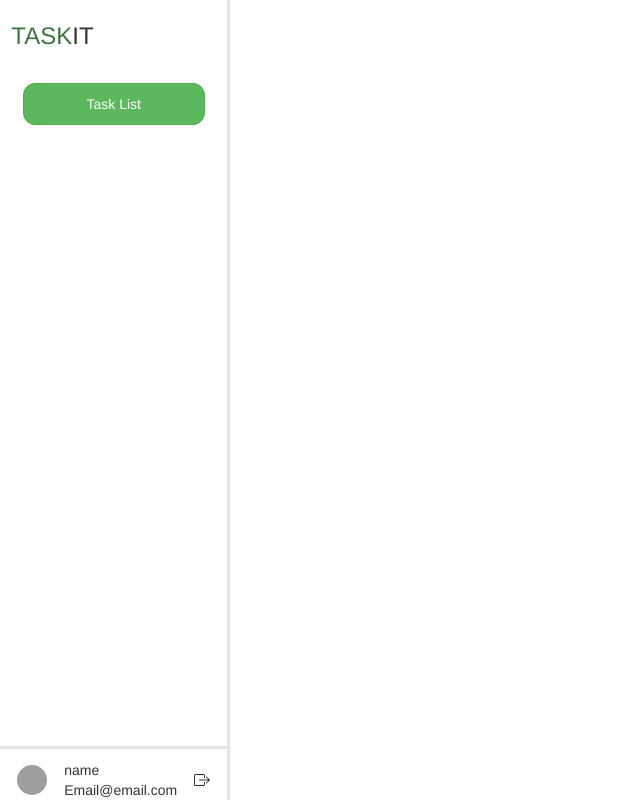
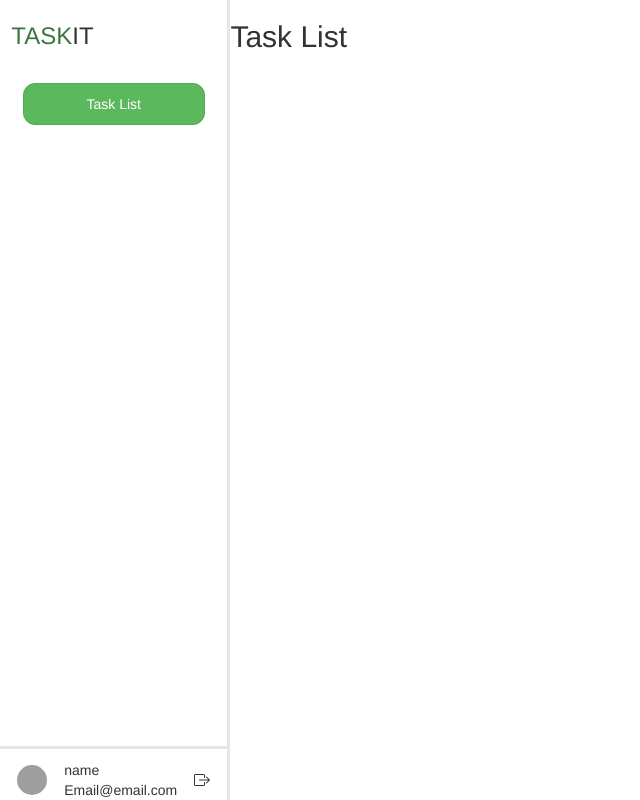
Before and after one commit to mik3ymikes/TaskIt-Project-App, an Angular app in the folder TaskItProject-app/: page / in a window 1280 px wide. Shown: the whole page, without its empty margins (0-640 px from the left). Built offline with nearby package versions, Linux system fonts and the light colour scheme; grey boxes are pictures that could not be loaded.

Commit message:
Added CSS Grid

```diff
--- a/TaskItProject-app/src/app/app.component.html
+++ b/TaskItProject-app/src/app/app.component.html
@@ -8,3 +8,4 @@
 <!-- * * * * * * * * * * * * * * * * * * * * * * * * * * * * * * * -->
 
 <app-sidebar></app-sidebar>
+<!-- <app-main></app-main> -->
--- a/TaskItProject-app/src/app/app.module.ts
+++ b/TaskItProject-app/src/app/app.module.ts
@@ -3,11 +3,13 @@ import { BrowserModule } from '@angular/platform-browser';
 
 import { AppComponent } from './app.component';
 import { SidebarComponent } from './sidebar/sidebar.component';
+import { MainComponent } from './main/main.component';
 
 @NgModule({
   declarations: [
     AppComponent,
-    SidebarComponent
+    SidebarComponent,
+    MainComponent
   ],
   imports: [
     BrowserModule
--- /dev/null
+++ b/TaskItProject-app/src/app/main/main.component.html
@@ -0,0 +1 @@
+<h2>Task List</h2>
--- a/TaskItProject-app/src/app/sidebar/sidebar.component.css
+++ b/TaskItProject-app/src/app/sidebar/sidebar.component.css
@@ -4,18 +4,28 @@
 
 }
 
+/* .container{
+  display: flex;
+} */
+
+body{
+  display: grid;
+  grid-template-columns: 18% 1fr;
+  height: 100vh;
+}
 
 
 
-.container{
+.side-container{
   display: flex;
   flex-direction: column;
-  height: 100vh;
+  grid-column: 1/2;
+
+  /* height: 100vh; */
 
   border-right: solid rgba(128, 128, 128, 0.199);
 
-  width: 18%;
-
+  /* width: 18%; */
 
 }
 
@@ -39,7 +49,6 @@
   margin: 0 auto;
   margin-top: 15%;
   width: 80%;
-
 
 }
 
@@ -70,3 +79,9 @@ h3{
  align-items: center;
 
 }
+
+
+.main{
+  grid-column: 2/3;
+
+}
--- a/TaskItProject-app/src/app/sidebar/sidebar.component.html
+++ b/TaskItProject-app/src/app/sidebar/sidebar.component.html
@@ -26,7 +26,8 @@
 -->
 
 <body>
-  <div class="container">
+
+    <div class="side-container">
       <div class="bar">
         <h3><span class="text-success">TASK</span>IT</h3>
         <button class="btn btn-success task-list-btn">Task List</button>
@@ -48,8 +49,9 @@
             </svg>
           </div>
         </div>
-
+      </div>
+<div class="main">
+<app-main></app-main>
 </div>
 
-
     </body>
```
Also changed, not shown: TaskItProject-app/src/app/main/main.component.ts (added, +10 -0 lines), TaskItProject-app/src/app/main/main.component.css (added), 1 other file (tests, documents, lock files or other folders). Lines whose indentation alone changed are shown as unchanged.
